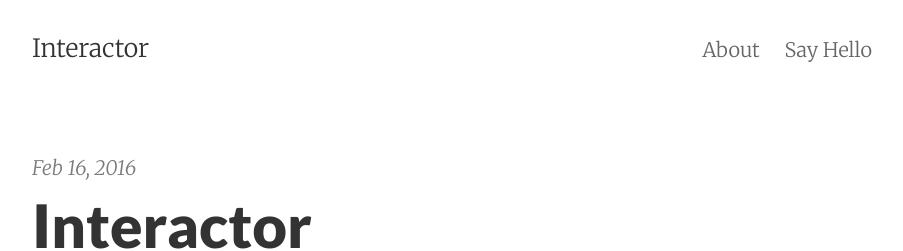
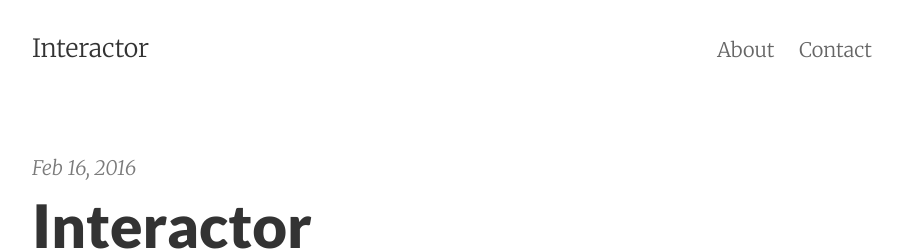
Before and after one commit to rmcmelo/rmcmelo.github.io, a Jekyll site: the page built from index.html, in a window 1280 px wide. Shown: the top 251 px of the page, without its empty margins (188-1091 px from the left). Built offline with Jekyll 4.4.1, drawn with Linux system fonts in a browser that asks for light colours; the list of posts is cut into pages by our own code.

Commit message:
Changed "say hello" with "contact

```diff
--- a/_config.yml
+++ b/_config.yml
@@ -88,7 +88,7 @@ text:
     email:    'Email Address'
     content:  'What would you like to say?'
     subject:  'New submission!'
-    submit:   'Say Hello'
+    submit:   'Send'
     ajax:
       sending:  'sending..'
       sent:     'Message sent!'
--- a/contact.html
+++ b/contact.html
@@ -1,6 +1,6 @@
 ---
 layout: page
-title: Say Hello
+title: Contact
 permalink: /contact/
 tags: contact
 ---
```
